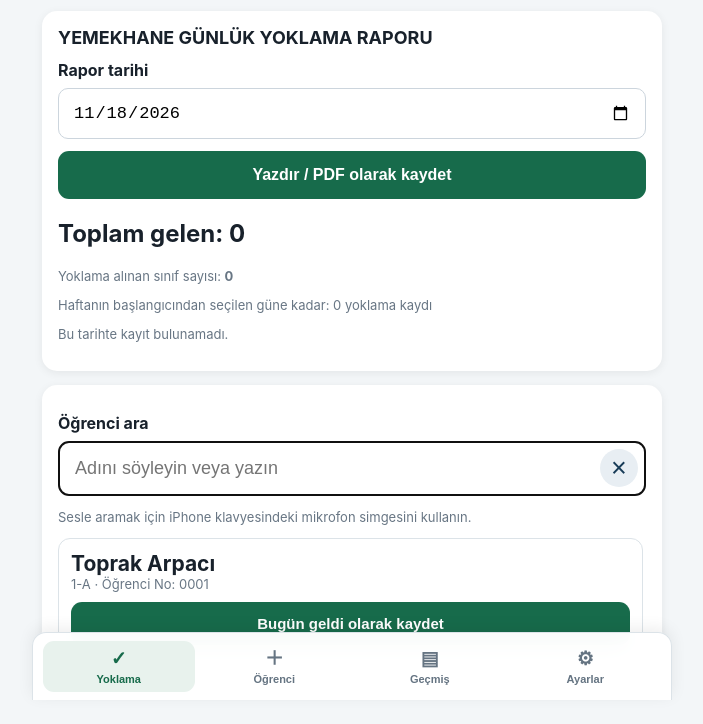
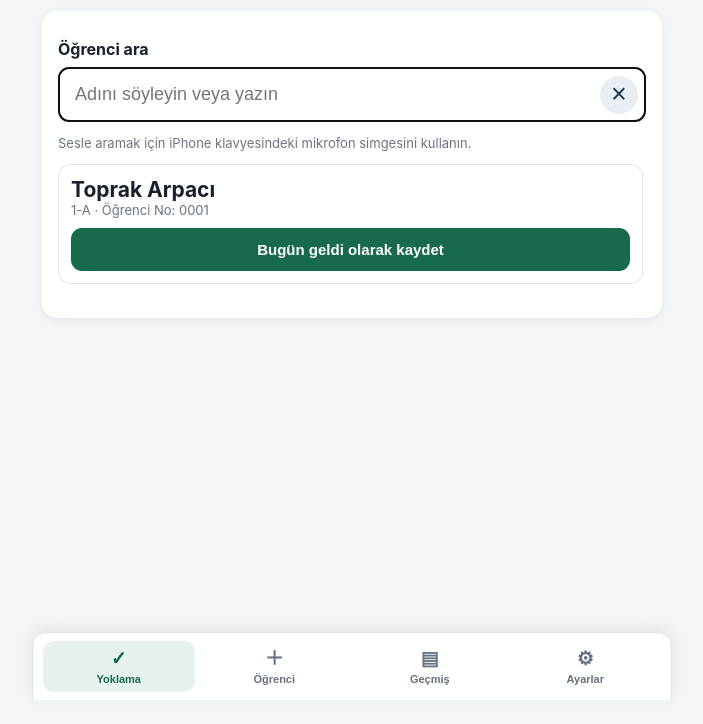
Before and after one commit to erkan2384-glitch/YEMEKHANE-TAK-P, a plain HTML site: page index.html in a window 1280 px wide. Shown: the part 100-824 px from the top of the page, without its empty margins (288-991 px from the left). After the commit the page ends 800 px from the top, so only its background shows below. Drawn offline with nearby package versions, Linux system fonts and the light colour scheme.

Commit message:
Rapor kartını yalnızca Geçmiş sekmesinde göster

```diff
--- a/index.html
+++ b/index.html
@@ -271,7 +271,6 @@ function setupMobileNavigation(){
   showTab('homePanel');
 }
 
-dailyReport();
 document.getElementById('search').oninput=()=>renderStudents('results',false);
 
 document.getElementById('clearSearch').onclick=()=>{const input=document.getElementById('search');input.value='';renderStudents();input.focus()};
@@ -374,8 +373,8 @@ function dailyReport(selectedDate){
   if(old)old.remove();
   let d=document.createElement('div');d.id='dailyReport';d.innerHTML=report;
   const historyPanel=document.getElementById('historyPanel');
-  if(historyPanel)historyPanel.insertBefore(d,historyPanel.firstChild);
-  else document.body.appendChild(d);
+  if(!historyPanel)return;
+  historyPanel.insertBefore(d,historyPanel.firstChild);
   document.getElementById('reportDate').addEventListener('change',e=>dailyReport(e.target.value));
   document.getElementById('printDailyReport').addEventListener('click',()=>window.print());
 }
```
